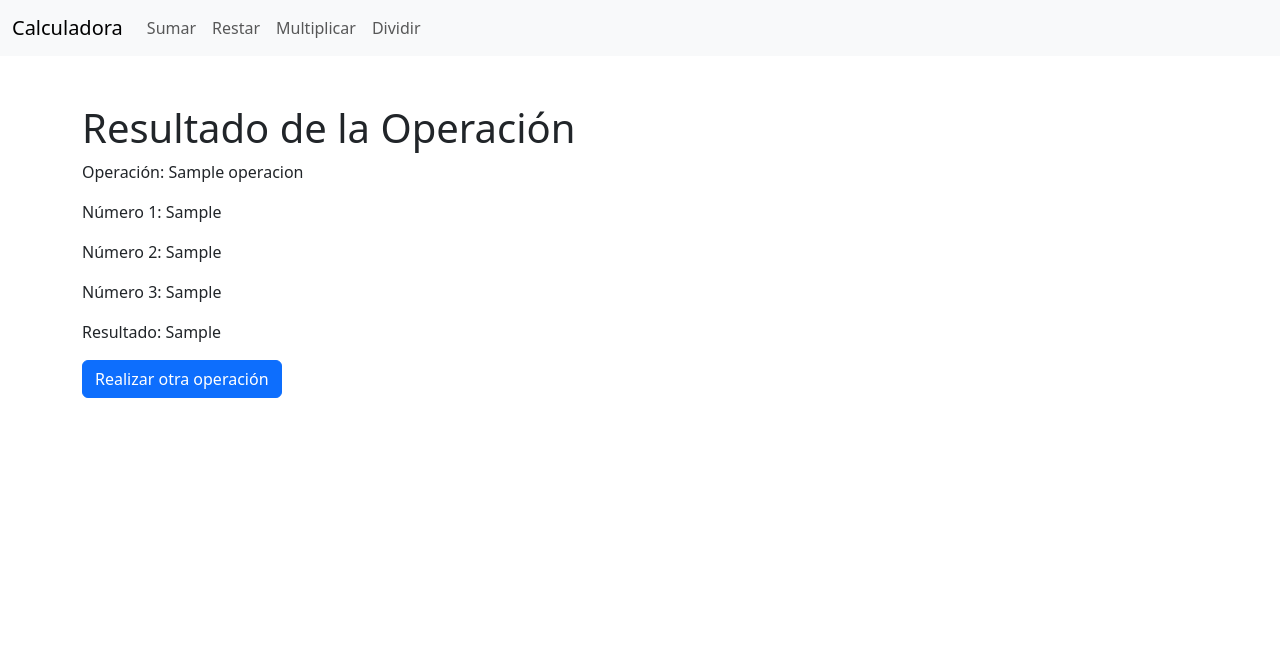
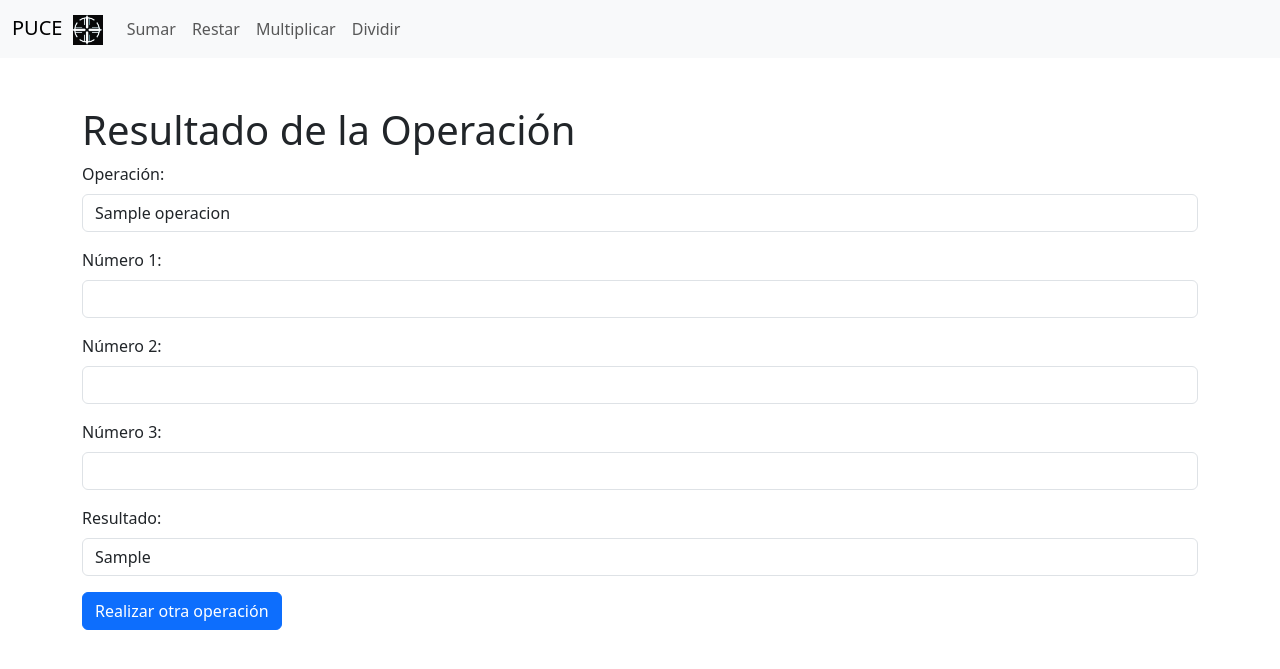
Before and after one commit to TheBJean/Postoperaciones, a CodeIgniter 4 app: the page made by app/Views/VResultado.php in a window 1280 px wide. Shown: the top 669 px of the page. Run offline with PHP 8.4 and a stand-in for CodeIgniter, Linux system fonts and the light colour scheme; the template is opened without the code that fills it: most values are stand-ins (such as "Sample title", 1, 10 or a date in 2020); some libraries are stand-ins or nearby versions.

Commit message:
modificaciones basicas

```diff
--- a/app/Views/VResultado.php
+++ b/app/Views/VResultado.php
@@ -12,7 +12,9 @@
     <!-- Navbar para seleccionar operaciones -->
     <nav class="navbar navbar-expand-lg navbar-light bg-light">
         <div class="container-fluid">
-            <a class="navbar-brand" href="#">Calculadora</a>
+            <a class="navbar-brand" href="#">
+                PUCE <img src="public/PUCE.png" alt="Logo" style="width: 30px; height: 30px; margin-left: 5px;">
+            </a>
             <button class="navbar-toggler" type="button" data-bs-toggle="collapse" data-bs-target="#navbarNav" aria-controls="navbarNav" aria-expanded="false" aria-label="Toggle navigation">
                 <span class="navbar-toggler-icon"></span>
             </button>
@@ -37,16 +39,42 @@
 
     <div class="container mt-5">
         <h1>Resultado de la Operación</h1>
-        <p id="operacion">Operación: <?= $operacion ?></p>
-        <p id="num1">Número 1: <?= $llave1 ?></p>
-        <p id="num2">Número 2: <?= $llave2 ?></p>
-        <p id="num3">Número 3: <?= $llave3 ?></p>
-        <p id="resultado">Resultado: <?= $llaveResultado ?></p>
+
+        <!-- Campo para la operación -->
+        <div class="mb-3">
+            <label for="operacion" class="form-label">Operación:</label>
+            <input type="text" id="operacion" class="form-control" value="<?= $operacion ?>" readonly>
+        </div>
+
+        <!-- Campo para el número 1 -->
+        <div class="mb-3">
+            <label for="num1" class="form-label">Número 1:</label>
+            <input type="number" id="num1" class="form-control" value="<?= $llave1 ?>" readonly>
+        </div>
+
+        <!-- Campo para el número 2 -->
+        <div class="mb-3">
+            <label for="num2" class="form-label">Número 2:</label>
+            <input type="number" id="num2" class="form-control" value="<?= $llave2 ?>" readonly>
+        </div>
+
+        <!-- Campo para el número 3 -->
+        <div class="mb-3">
+            <label for="num3" class="form-label">Número 3:</label>
+            <input type="number" id="num3" class="form-control" value="<?= $llave3 ?>" readonly>
+        </div>
+
+        <!-- Campo para el resultado -->
+        <div class="mb-3">
+            <label for="resultado" class="form-label">Resultado:</label>
+            <input type="text" id="resultado" class="form-control" value="<?= $llaveResultado ?>" readonly>
+        </div>
+
+        <!-- Botón para realizar otra operación -->
         <a href="<?= base_url('rutaurl/3') ?>" class="btn btn-primary">Realizar otra operación</a>
     </div>
 
     <script>
-        // Función para realizar la operación seleccionada
         function performOperation(operation) {
             const num1 = parseFloat("<?= $llave1 ?>");
             const num2 = parseFloat("<?= $llave2 ?>");
@@ -67,8 +95,9 @@
             .then(response => response.json())
             .then(data => {
                 if (data.status === 'success') {
-                    document.getElementById('operacion').innerText = 'Operación: ' + operation;
-                    document.getElementById('resultado').innerText = 'Resultado: ' + data.resultado;
+                    // Actualizar los valores de los inputs
+                    document.getElementById('operacion').value = operation;
+                    document.getElementById('resultado').value = data.resultado;
                 } else {
                     alert('Error al realizar la operación');
                 }
```
Also changed, not shown: public/vsuma.js (deleted, +0 -12 lines), public/PUCE.png (added).
